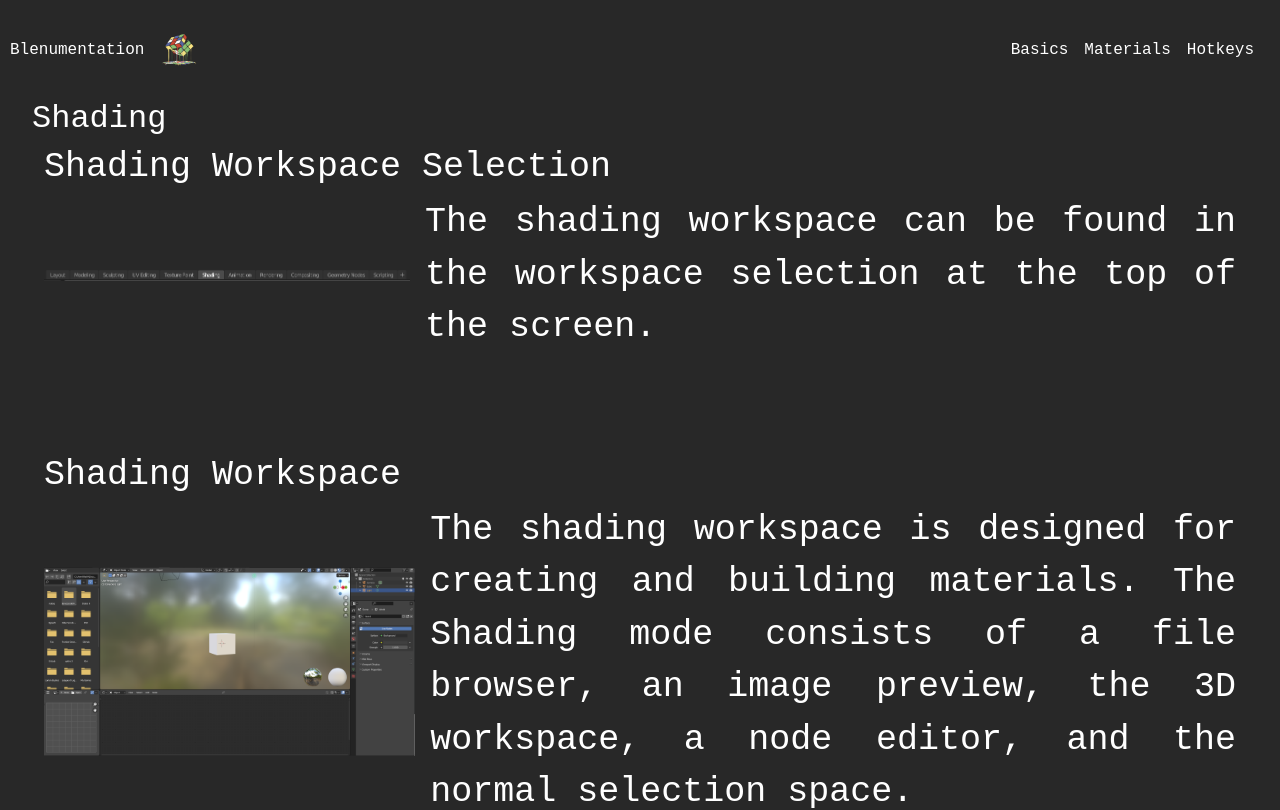
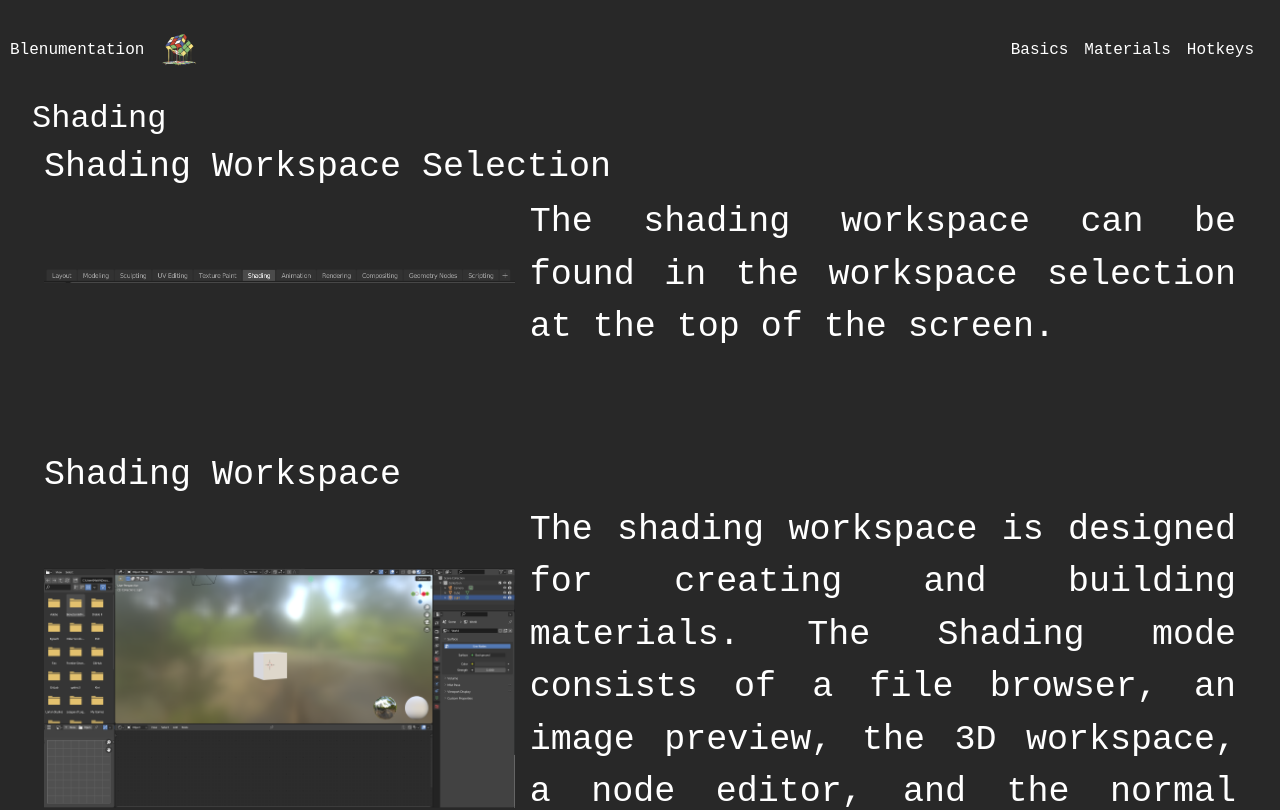
Before and after one commit to Matthes-Baer/Blenumentation, a SvelteKit app: page /materials-part in a window 1280 px wide. Shown: the top 810 px of the page. Built offline with nearby package versions, Linux system fonts and the light colour scheme; what svelte-local-storage-store would draw is missing.

Commit message:
fix: fixed layout in materials part looping comp

```diff
--- a/src/components/materials-part/materials-part-shading-single-component.svelte
+++ b/src/components/materials-part/materials-part-shading-single-component.svelte
@@ -25,6 +25,7 @@
 <style lang="scss">
 	.image-container {
 		margin-right: 15px;
+		width: 50%;
 	}
 	.title {
 		margin-top: 0;
@@ -32,6 +33,7 @@
 
 	.text {
 		text-align: justify;
+		width: 75%;
 	}
 
 	* {
@@ -42,6 +44,7 @@
 		width: 100%;
 		height: auto;
 		min-width: 300px;
+		max-width: 600px;
 	}
 
 	@media only screen and (max-width: 900px) {
```
